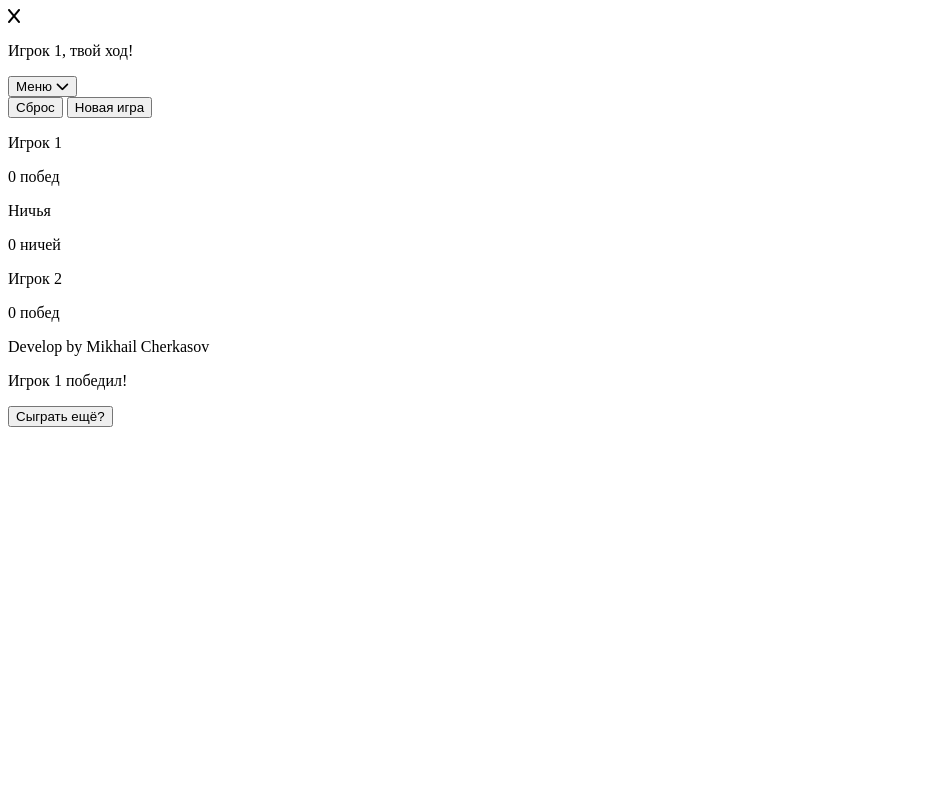
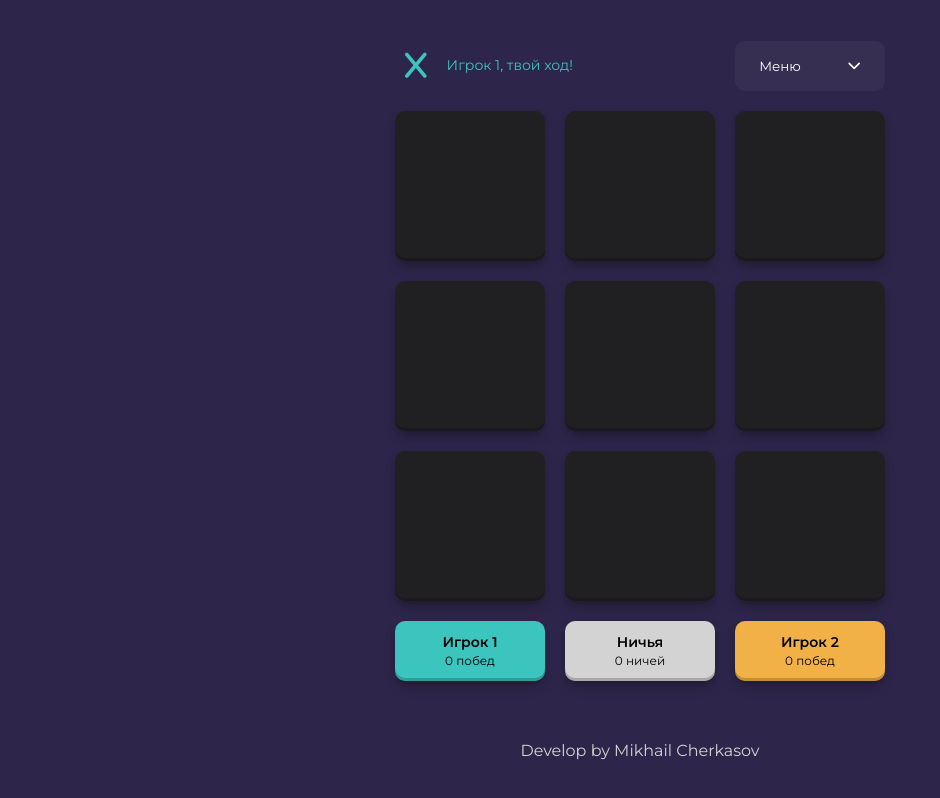
Before and after one commit to faralala/TicTacToe, a plain HTML site: page src/index.html in a window 1280 px wide. Shown: the whole page, without its empty margins (0-940 px from the left). Drawn offline with Linux system fonts and the light colour scheme; the site is published under a folder, as on GitHub Pages, so addresses that start at the root find nothing.

Commit message:
Update index.html

```diff
--- a/src/index.html
+++ b/src/index.html
@@ -5,7 +5,7 @@
 	<meta charset="UTF-8" />
 	<meta http-equiv="X-UA-Compatible" content="IE=edge" />
 	<meta name="viewport" content="width=device-width, initial-scale=1.0" />
-	<link rel="stylesheet" href="/src/styles/style.css" />
+	<link rel="stylesheet" href="styles/style.css" />
 	<script src="https://kit.fontawesome.com/3bfd3ce9e5.js" crossorigin="anonymous"></script>
 	<title>Крестики - Нолики</title>
 </head>
```
